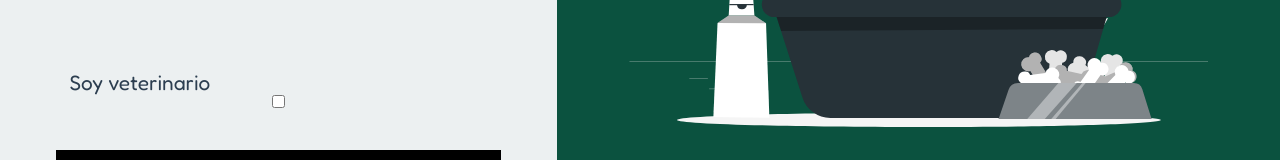
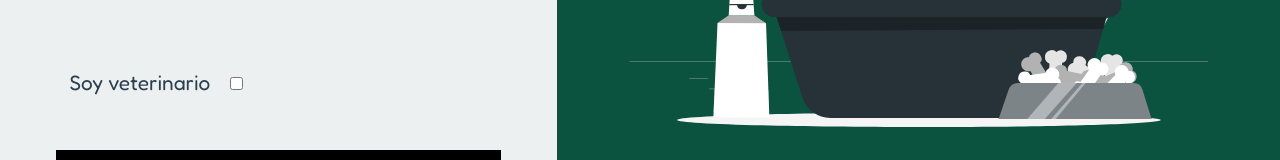
Before and after one commit to Bruno321/veterinaria-front, a React app: page /login in a window 1280 px wide. Shown: the part 537-697 px from the top of the page. Built offline with nearby package versions, Linux system fonts and the light colour scheme.

Commit message:
se modificó el checkbox

```diff
--- a/src/Screens/Login/index.css
+++ b/src/Screens/Login/index.css
@@ -112,3 +112,9 @@
         background-color: none;
     } */
 }
+.checkbox-isVet{
+    margin-left: 20px;
+}
+/* .checkbox-isVet:checked + label {
+    background-color: #000;
+} */
--- a/src/Screens/Login/index.js
+++ b/src/Screens/Login/index.js
@@ -74,12 +74,15 @@ export const Login = () => {
             value={form.password}
             onChange={(e) => setForm({ ...form, contrasenia: e.target.value })}
           />
-          <label>Soy veterinario</label>
-          <input
-            type="checkbox"
-            checked={form.tipo == 1 ? true : false}
-            onChange={handleCheckBox}
-          />
+          <label>
+            Soy veterinario
+            <input
+              className="checkbox-isVet"
+              type="checkbox"
+              checked={form.tipo == 1 ? true : false}
+              onChange={handleCheckBox}
+            />
+          </label>
         </section>
 
         <button className="login-input button" onClick={handleClick}>
```
